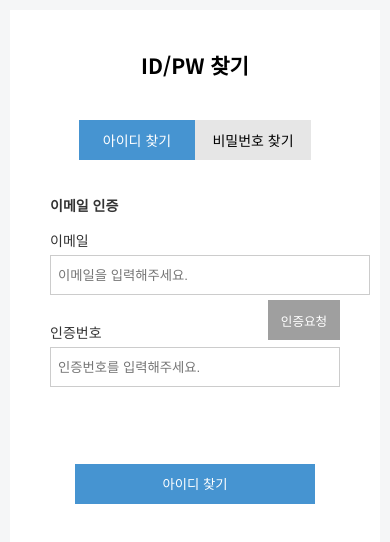
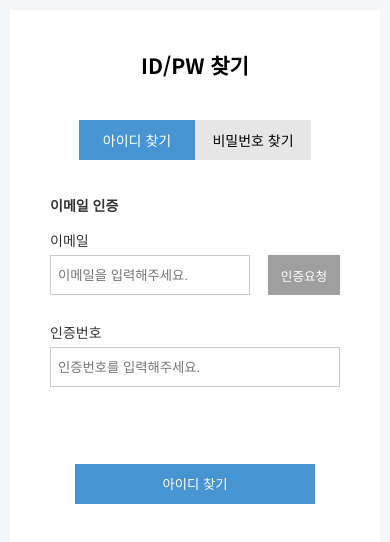
Before and after one commit to haulpark/Core_EX_Agent, a plain HTML site: page html/login/find_id.html in a window 390 px wide. Drawn offline with Linux system fonts and the light colour scheme.

Commit message:
로그인/회원가입/ID,PW 찾기 반응형 완료

```diff
--- a/css/src/login/find_id.css
+++ b/css/src/login/find_id.css
@@ -133,5 +133,5 @@ h1{
 
     #input-div > label{float:left; width:100%;}
 
-    #phoneNumber{width:200px;}
+    #email{width:200px;}
 }
```
